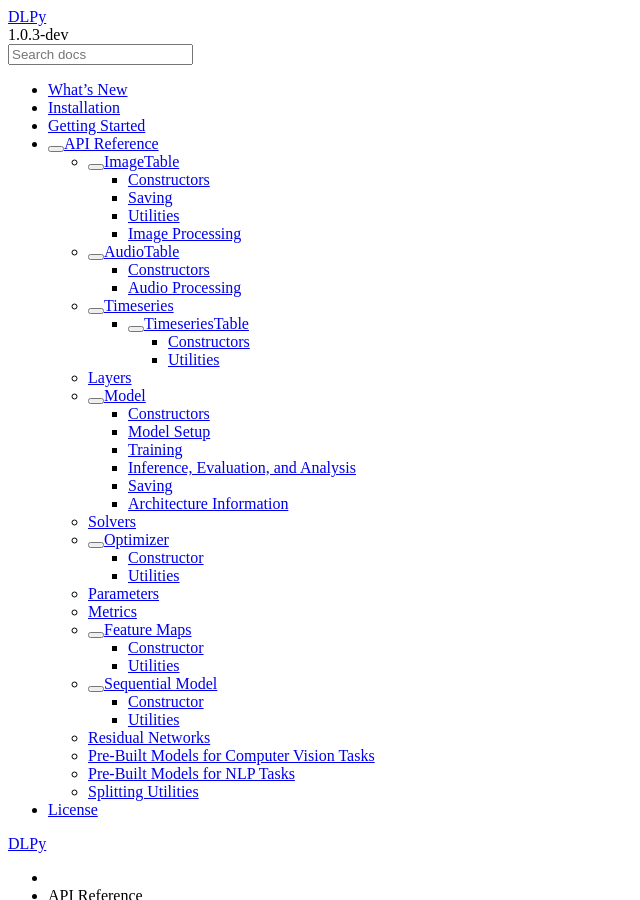
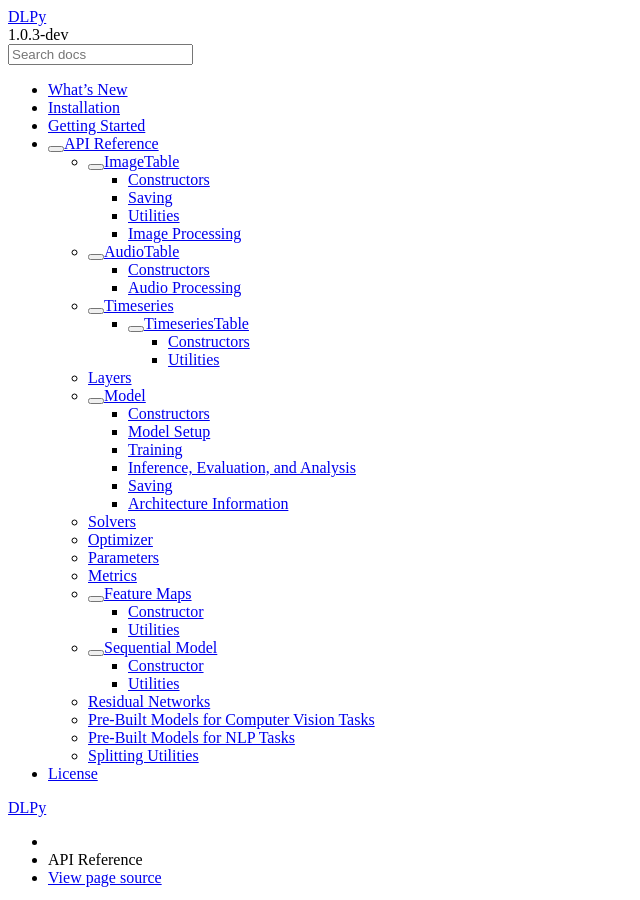
Before and after one commit to sassoftware/python-dlpy, a Sphinx documentation site: the page built from doc/source/api.rst, in a window 1280 px wide and 900 px high. Shown: the whole window, without its empty margins (0-640 px from the left). Built offline with Sphinx 7.4.7 and the Read the Docs theme 2.0.0, drawn with Linux system fonts in a browser that asks for light colours; formulas are drawn with MathJax 3; some of the changed text lies outside the part shown.

Commit message:
code review change

```diff
--- a/doc/source/api.rst
+++ b/doc/source/api.rst
@@ -271,22 +271,11 @@
 Optimizer
 ---------
 
-
-Constructor
-~~~~~~~~~~~
-
 .. autosummary::
    :toctree: generated/
 
    Optimizer
 
-Utilities
-~~~~~~~~~
-
-.. autosummary::
-   :toctree: generated/
-
-   Optimizer.add_optimizer_mode
 
 
 Parameters
```
